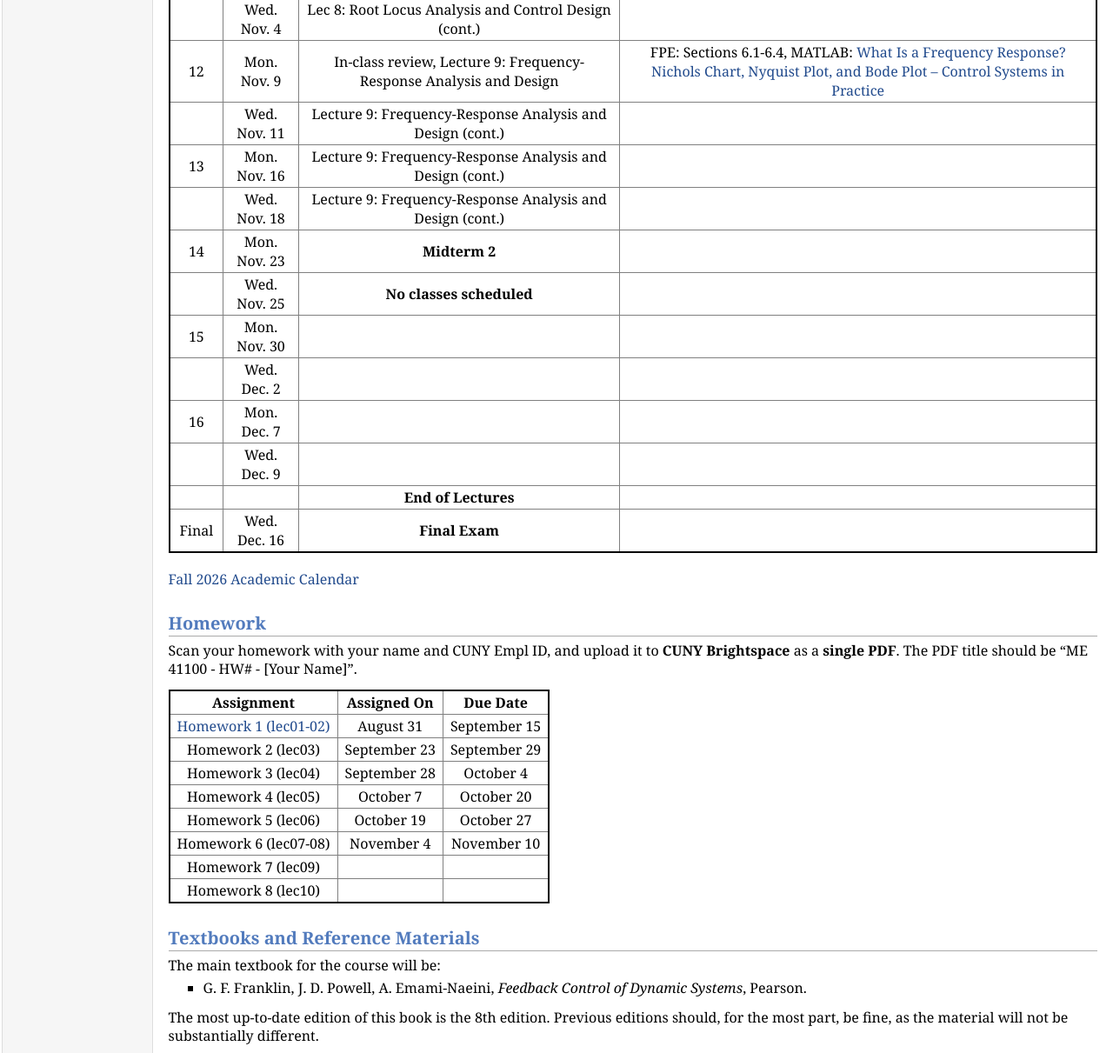
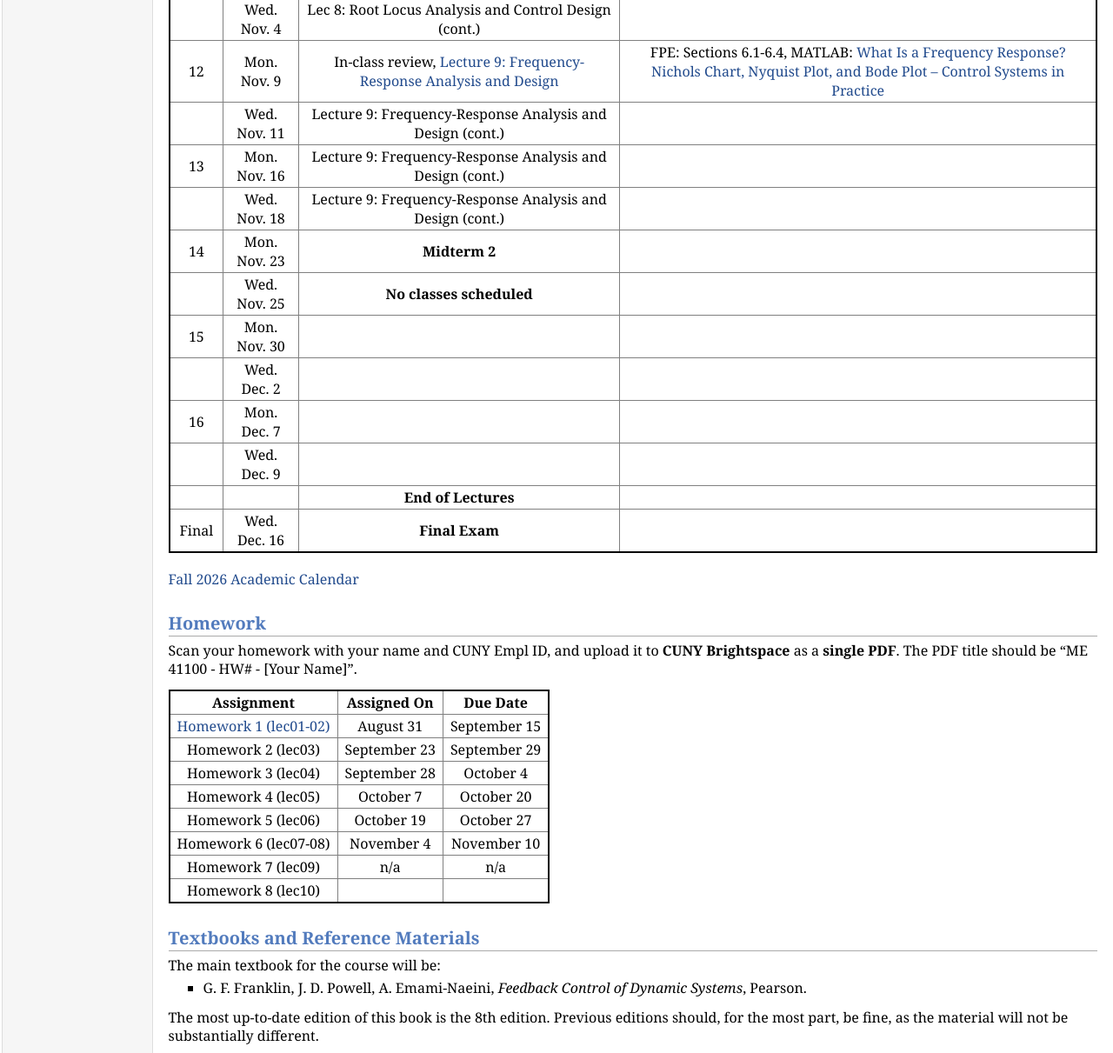
Before and after one commit to bwang-ccny/bwang-ccny.github.io, a plain HTML site: page ME41100.html in a window 1280 px wide. Shown: the part 2760-3971 px from the top of the page at 87% size. Drawn offline with nearby package versions, Linux system fonts and the light colour scheme; some packages are replaced by stand-ins of ours.

Commit message:
Add ME41100 lecture 9 materials

```diff
--- a/ME41100.html
+++ b/ME41100.html
@@ -219,7 +219,7 @@ MathJax.Hub.Config({
 <tr class="r20"><td class="c1"></td><td class="c2"> Wed. Oct. 28   </td><td class="c3"> <a href="./files/ME41100/lec08.pdf" target=&ldquo;blank&rdquo;>Lec 8: Root Locus Analysis and Control Design</a> <b>(recorded lecture)</b>  </td><td class="c4">  FPE: Sections 5.1-5.2, <a href="./files/ME41100/Root_Locus_Method.pdf" target=&ldquo;blank&rdquo;>Root Locus Method</a>, <a href="./files/ME41100/Bringing_root_locus_to_the_classroom.pdf" target=&ldquo;blank&rdquo;>Bringing root locus to the classroom</a><br /> MATLAB: <a href="https://www.mathworks.com/help/control/ref/dynamicsystem.rlocus.html" target=&ldquo;blank&rdquo;>rlocus</a>, <a href="https://www.mathworks.com/videos/understanding-root-locus-a-visual-guide-to-building-intuition-1759323289790.html" target=&ldquo;blank&rdquo;>Understanding Root Locus: A Visual Guide to Building Intuition</a> </td></tr>
 <tr class="r21"><td class="c1">11      </td><td class="c2"> Mon. Nov. 2    </td><td class="c3"> Lec 8: Root Locus Analysis and Control Design (cont.)</td><td class="c4">                                                          </td></tr>
 <tr class="r22"><td class="c1"></td><td class="c2"> Wed. Nov. 4    </td><td class="c3"> Lec 8: Root Locus Analysis and Control Design (cont.)</td><td class="c4">                                                          </td></tr>
-<tr class="r23"><td class="c1">12      </td><td class="c2"> Mon. Nov. 9    </td><td class="c3"> In-class review, Lecture 9: Frequency-Response Analysis and Design  </td><td class="c4"> FPE: Sections 6.1-6.4, MATLAB: <a href="https://www.mathworks.com/discovery/frequency-response.html" target=&ldquo;blank&rdquo;>What Is a Frequency Response?</a><br /> <a href="https://www.youtube.com/watch?v=QAfk8TuOM68" target=&ldquo;blank&rdquo;>Nichols Chart, Nyquist Plot, and Bode Plot – Control Systems in Practice</a>  </td></tr>
+<tr class="r23"><td class="c1">12      </td><td class="c2"> Mon. Nov. 9    </td><td class="c3"> In-class review, <a href="./files/ME41100/lec09.pdf" target=&ldquo;blank&rdquo;>Lecture 9: Frequency-Response Analysis and Design</a>  </td><td class="c4"> FPE: Sections 6.1-6.4, MATLAB: <a href="https://www.mathworks.com/discovery/frequency-response.html" target=&ldquo;blank&rdquo;>What Is a Frequency Response?</a><br /> <a href="https://www.youtube.com/watch?v=QAfk8TuOM68" target=&ldquo;blank&rdquo;>Nichols Chart, Nyquist Plot, and Bode Plot – Control Systems in Practice</a>  </td></tr>
 <tr class="r24"><td class="c1"></td><td class="c2"> Wed. Nov. 11   </td><td class="c3"> Lecture 9: Frequency-Response Analysis and Design (cont.)        </td><td class="c4">                                              </td></tr>
 <tr class="r25"><td class="c1">13      </td><td class="c2"> Mon. Nov. 16   </td><td class="c3"> Lecture 9: Frequency-Response Analysis and Design (cont.)        </td><td class="c4">                                              </td></tr>
 <tr class="r26"><td class="c1"></td><td class="c2"> Wed. Nov. 18   </td><td class="c3"> Lecture 9: Frequency-Response Analysis and Design (cont.)        </td><td class="c4">                                              </td></tr>
@@ -246,7 +246,7 @@ MathJax.Hub.Config({
 <tr class="r5"><td class="c1">Homework 4 (lec05)                              </td><td class="c2">   October 7      </td><td class="c3">   October 20    </td></tr>
 <tr class="r6"><td class="c1">Homework 5 (lec06)                              </td><td class="c2">   October 19     </td><td class="c3">   October 27    </td></tr>
 <tr class="r7"><td class="c1">    Homework 6 (lec07-08)                           </td><td class="c2">   November 4     </td><td class="c3">   November 10   </td></tr>
-<tr class="r8"><td class="c1">Homework 7 (lec09)                              </td><td class="c2">        </td><td class="c3">     </td></tr>
+<tr class="r8"><td class="c1">Homework 7 (lec09)                              </td><td class="c2">   n/a           </td><td class="c3">   n/a          </td></tr>
 <tr class="r9"><td class="c1">Homework 8 (lec10)                              </td><td class="c2">        </td><td class="c3">
 </td></tr></table>
 <h2>Textbooks and Reference Materials</h2>
@@ -336,7 +336,7 @@ MathJax.Hub.Config({
 </p>
 <div id="footer">
 <div id="footer-text">
-Page generated 2026-11-16 10:41:03 Eastern Standard Time.
+Page generated 2026-11-16 13:27:02 Eastern Standard Time.
 </div>
 </div>
 </td>
```
Also changed, not shown: 1 other file.
